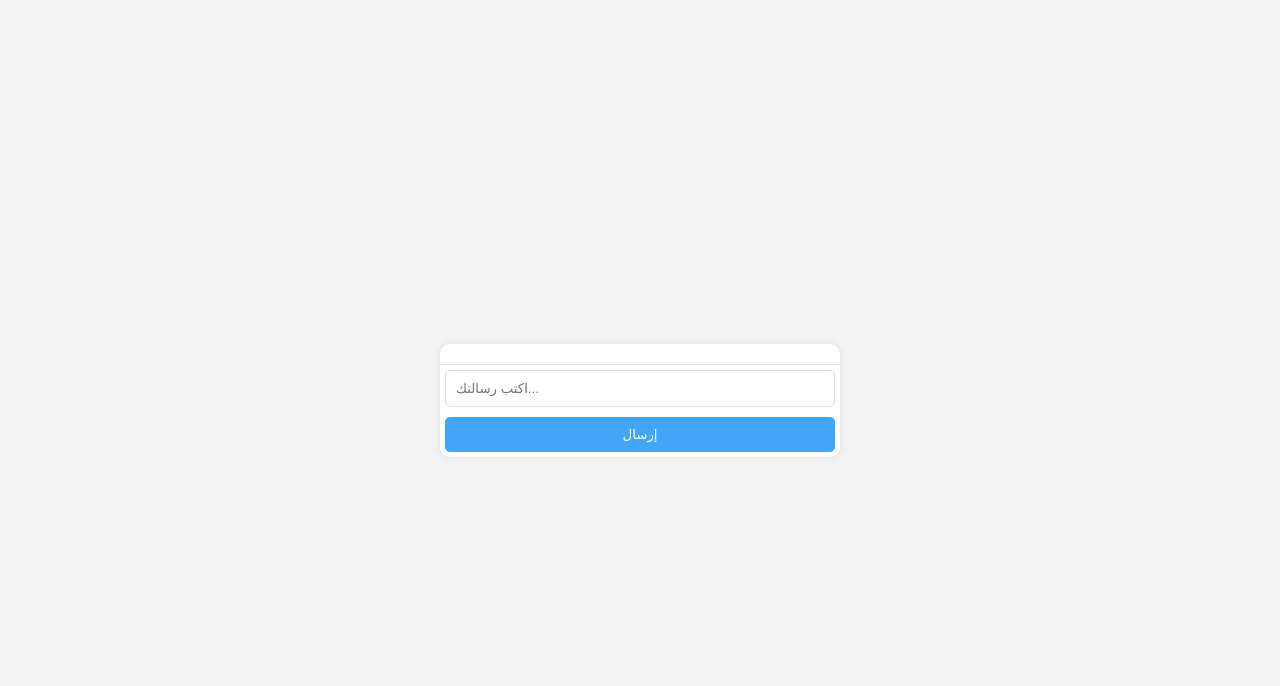
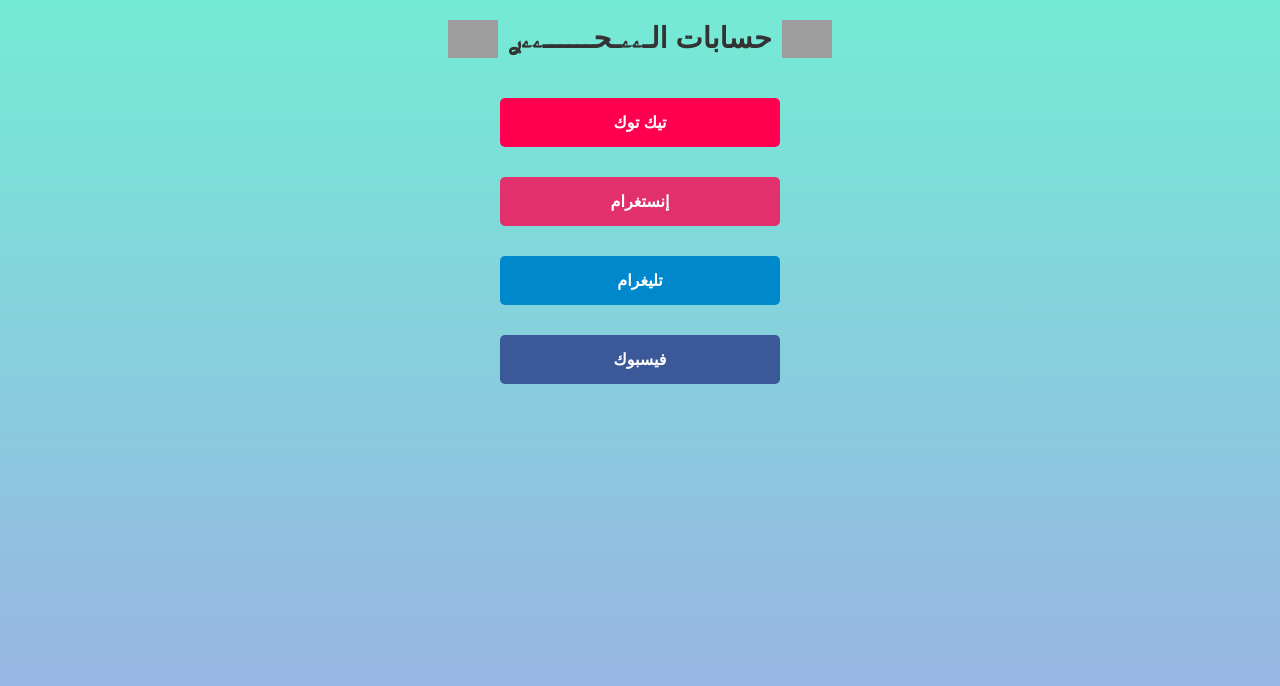
Before and after one commit to WebViewhdheje/my-accounts-pagl, a plain HTML site: page index.html in a window 1280 px wide. Drawn offline with Linux system fonts and the light colour scheme; grey boxes are pictures that could not be loaded.

Commit message:
Update index.html
الـۦۦـحــــــۦۦر 🕷™️💸

```diff
--- a/index.html
+++ b/index.html
@@ -1,19 +1,64 @@
 <!DOCTYPE html>
-<html lang="en">
+<html lang="ar">
 <head>
     <meta charset="UTF-8">
     <meta name="viewport" content="width=device-width, initial-scale=1.0">
-    <title>Chat App</title>
-    <link rel="stylesheet" href="styles.css">
+    <title>حساباتي الشخصية</title>
+    <style>
+        body {
+            font-family: Arial, sans-serif;
+            background: linear-gradient(to bottom, #74ebd5, #9face6); /* تدرج لوني هادئ */
+            background-repeat: no-repeat;
+            background-attachment: fixed;
+            color: #333;
+            text-align: center;
+            margin: 0;
+            padding: 0;
+        }
+        h1 {
+            color: #333;
+            font-size: 1.8em;
+            margin: 20px 0 40px 0;
+            display: flex;
+            align-items: center;
+            justify-content: center;
+        }
+        h1 img {
+            width: 50px; /* حجم الصورة */
+            height: auto;
+            margin: 0 10px; /* مسافة بين الصورة والنص */
+        }
+        .link {
+            display: block;
+            margin: 30px auto; /* فراغ كبير بين الروابط */
+            padding: 15px;
+            width: 250px; /* ضبط عرض الروابط */
+            text-decoration: none;
+            color: #fff;
+            background: #0077b6;
+            border-radius: 5px;
+            transition: transform 0.3s ease, box-shadow 0.3s ease;
+            font-weight: bold;
+        }
+        .link:hover {
+            transform: translateY(-3px);
+            box-shadow: 0 5px 15px rgba(0, 0, 0, 0.3);
+        }
+        .link.tiktok { background: #ff0050; }
+        .link.instagram { background: #e1306c; }
+        .link.telegram { background: #0088cc; }
+        .link.facebook { background: #3b5998; }
+    </style>
 </head>
 <body>
-    <div class="chat-container">
-        <div id="chat-box" class="chat-box">
-            <!-- الرسائل ستظهر هنا -->
-        </div>
-        <input type="text" id="message-input" placeholder="اكتب رسالتك...">
-        <button id="send-button">إرسال</button>
-    </div>
-    <script src="script.js"></script>
+    <h1>
+        <img src="https://i.postimg.cc/4K8SCd8S/IMG-20241217-005600-659.jpg" alt="صورة الصقر">
+        حسابات الـۦۦـحــــــۦۦࢪ
+        <img src="https://i.postimg.cc/4K8SCd8S/IMG-20241217-005600-659.jpg" alt="صورة الصقر">
+    </h1>
+    <a href="https://www.tiktok.com/@0.7fb" class="link tiktok" target="_blank">تيك توك</a>
+    <a href="https://www.instagram.com/k1q_z" class="link instagram" target="_blank">إنستغرام</a>
+    <a href="https://t.me/M_82S" class="link telegram" target="_blank">تليغرام</a>
+    <a href="https://www.facebook.com/M866S?mibextid=ZbWKwL" class="link facebook" target="_blank">فيسبوك</a>
 </body>
 </html>
```
